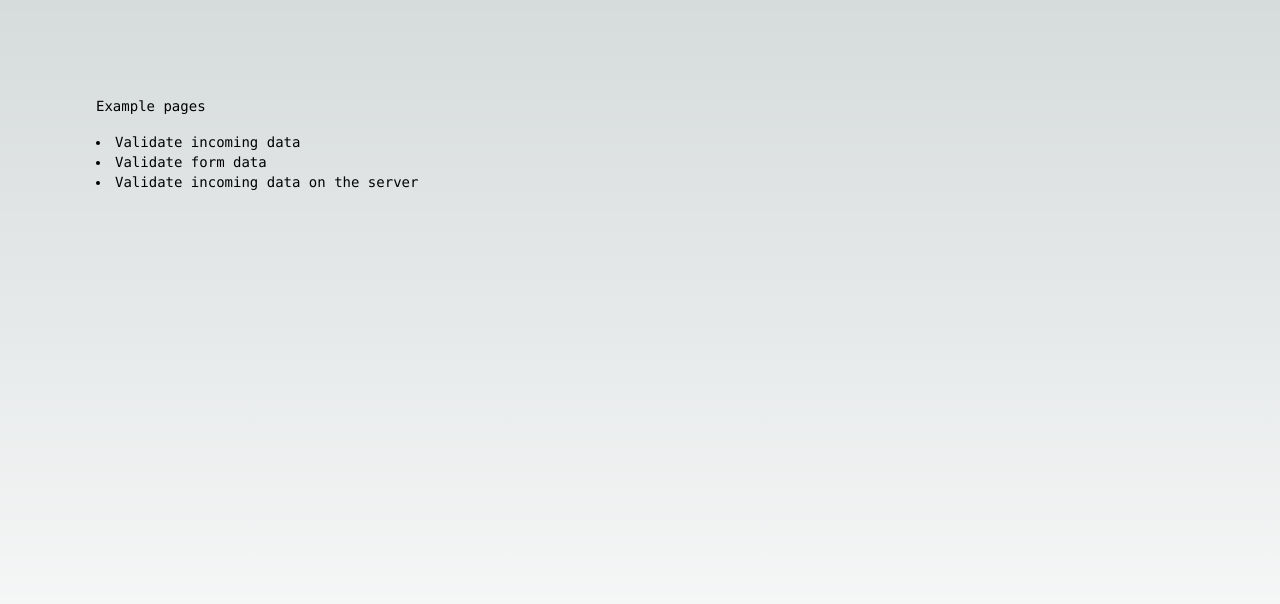
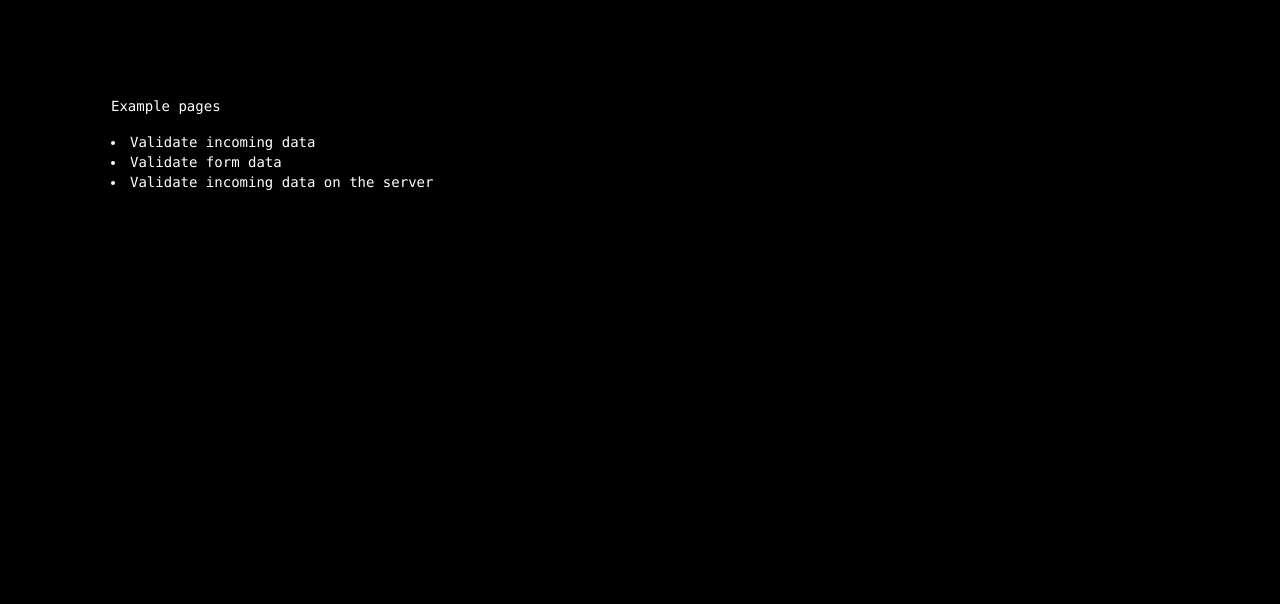
Before and after one commit to maurer2/Monte, a Next.js app in the folder example/: page / in a window 1280 px wide. Shown: the top 604 px of the page. Built offline with nearby package versions, Linux system fonts and the light colour scheme.

Commit message:
Added scrollbar gutter to fix layout shift on pages with dynamic content

```diff
--- a/example/src/app/globals.css
+++ b/example/src/app/globals.css
@@ -3,25 +3,15 @@
 @tailwind utilities;
 
 :root {
-  --foreground-rgb: 0, 0, 0;
-  --background-start-rgb: 214, 219, 220;
-  --background-end-rgb: 255, 255, 255;
+  --foreground-rgb: 255, 255, 255;
+  --background-rgb: 0, 0, 0;
 }
 
-@media (prefers-color-scheme: dark) {
-  :root {
-    --foreground-rgb: 255, 255, 255;
-    --background-start-rgb: 0, 0, 0;
-    --background-end-rgb: 0, 0, 0;
-  }
+html {
+  scrollbar-gutter: stable both-edges;
 }
 
 body {
   color: rgb(var(--foreground-rgb));
-  background: linear-gradient(
-      to bottom,
-      transparent,
-      rgb(var(--background-end-rgb))
-    )
-    rgb(var(--background-start-rgb));
+  background: rgb(var(--background-rgb));
 }
```
